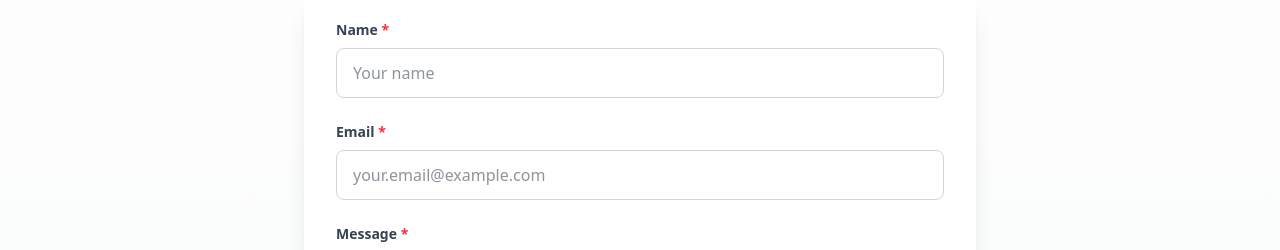
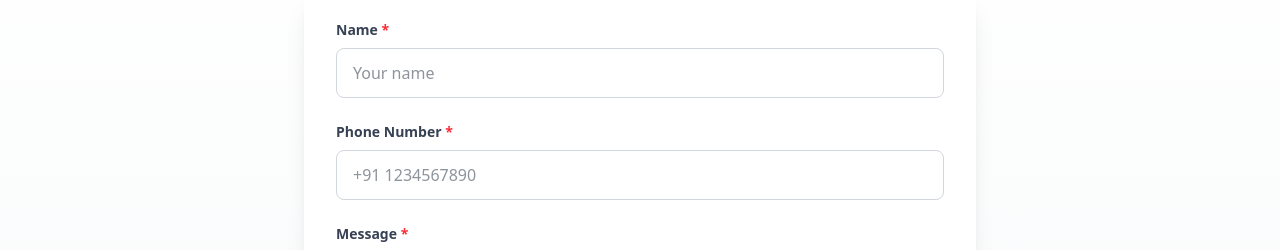
Before and after one commit to digitos-team/Kuber-Biotech-Project-Frontend, a React (Vite) app: page /contact in a window 1280 px wide. Shown: the part 780-1030 px from the top of the page. Built offline with nearby package versions, Linux system fonts and the light colour scheme; no server answers.

Commit message:
Optmze the Frontend

```diff
--- a/src/components/common/WhatsAppBuyButton.jsx
+++ b/src/components/common/WhatsAppBuyButton.jsx
@@ -14,15 +14,14 @@ const WhatsAppBuyButton = ({
     const cleanPhone = phoneNumber.replace(/\D/g, '');
 
     // 2. Prepare the message ✅ FIXED (added backticks)
-    console.log('Product Name:', productName); // Debug log
+
     const defaultMessage = `Hello, I am interested in buying ${productName}. Please provide more details.`;
     const finalMessage = message || defaultMessage;
     const encodedMessage = encodeURIComponent(finalMessage);
-    console.log('Final Message:', finalMessage); // Debug log
 
     // 3. WhatsApp link using api.whatsapp.com for better compatibility
     const whatsappUrl = `https://api.whatsapp.com/send?phone=${cleanPhone}&text=${encodedMessage}`;
-    console.log('WhatsApp URL:', whatsappUrl); // Debug log
+
 
     // 4. Robust Copy to clipboard
     const copyToClipboard = async (text) => {
--- a/src/components/products/productItem.jsx
+++ b/src/components/products/productItem.jsx
@@ -1,11 +1,11 @@
 import React, { useState } from 'react';
 import { CheckCircle, ChevronLeft, ChevronRight } from 'lucide-react';
-import * as LucideIcons from 'lucide-react';
 import WhatsAppBuyButton from '../common/WhatsAppBuyButton';
+import { Leaf, Droplet } from 'lucide-react';
 
 const IconMap = {
-  Leaf: LucideIcons.Leaf,
-  Droplet: LucideIcons.Droplet,
+  Leaf,
+  Droplet,
 };
 
 const ProductItem = ({ name, benefits, iconKey, image, images }) => {
--- a/src/pages/admindashboard.jsx
+++ b/src/pages/admindashboard.jsx
@@ -38,15 +38,18 @@ const AdminDashboard = () => {
     };
 
     useEffect(() => {
-        fetchProducts();
-        fetchContacts();
-        fetchBrochures();
+        Promise.all([
+            fetchProducts(),
+            fetchContacts(),
+            fetchBrochures()
+        ]).catch(error => {
+            console.error("Error loading dashboard data:", error);
+        });
     }, []);
 
     const fetchProducts = async () => {
         try {
             const response = await getAllProducts();
-            console.log("Products API response:", response);
 
             let productsList = [];
             const responseData = response.data?.data || response.data;
@@ -75,7 +78,7 @@ const AdminDashboard = () => {
     const fetchContacts = async () => {
         try {
             const response = await getAllContacts();
-            console.log("Contacts API response:", response);
+
 
             let contactsList = [];
             const responseData = response.data?.data || response.data;
@@ -98,7 +101,7 @@ const AdminDashboard = () => {
     const fetchBrochures = async () => {
         try {
             const response = await getAllBrochures();
-            console.log("Brochures API response:", response);
+
 
             let brochuresList = [];
             const responseData = response.data?.data || response.data;
@@ -629,7 +632,7 @@ const AdminDashboard = () => {
                                                             </span>
                                                         </div>
                                                         <p className="text-sm text-gray-600 mb-2">
-                                                            <span className="font-medium">Email:</span> {getStringValue(contact.email)}
+                                                            <span className="font-medium">Phone:</span> {getStringValue(contact.phone)}
                                                         </p>
                                                         <div className="bg-gray-50 p-3 rounded-md">
                                                             <p className="text-sm font-medium text-gray-700 mb-1">Message:</p>
--- a/src/pages/contact.jsx
+++ b/src/pages/contact.jsx
@@ -11,7 +11,7 @@ const Contact = () => {
 
   const [formData, setFormData] = useState({
     name: "",
-    email: "",
+    phone: "",
     message: ""
   });
 
@@ -45,7 +45,7 @@ const Contact = () => {
       // Reset form
       setFormData({
         name: "",
-        email: "",
+        phone: "",
         message: ""
       });
     } catch (error) {
@@ -175,23 +175,23 @@ const Contact = () => {
                   />
                 </div>
 
-                {/* Email Field */}
+                {/* Phone Field */}
                 <div>
                   <label
-                    htmlFor="email"
+                    htmlFor="phone"
                     className="block text-sm font-semibold text-gray-700 mb-2"
                   >
-                    {lang === "mr" ? "ईमेल" : "Email"} <span className="text-red-500">*</span>
+                    {lang === "mr" ? "फोन नंबर" : "Phone Number"} <span className="text-red-500">*</span>
                   </label>
                   <input
-                    type="email"
-                    id="email"
-                    name="email"
-                    value={formData.email}
+                    type="tel"
+                    id="phone"
+                    name="phone"
+                    value={formData.phone}
                     onChange={handleInputChange}
                     required
                     className="w-full px-4 py-3 border border-gray-300 rounded-lg focus:outline-none focus:ring-2 focus:ring-green-500 focus:border-transparent transition-all duration-200"
-                    placeholder={lang === "mr" ? "तुमचा ईमेल" : "your.email@example.com"}
+                    placeholder={lang === "mr" ? "तुमचा फोन नंबर" : "+91 1234567890"}
                   />
                 </div>
 
--- a/src/pages/home.jsx
+++ b/src/pages/home.jsx
@@ -1,16 +1,16 @@
 import React from 'react';
-import * as LucideIcons from 'lucide-react';
+import { Leaf, Droplet, Scale, Zap, CheckCircle } from 'lucide-react';
 import { useLanguage } from '../context/LanguageContext';
 import { getContent } from '../utils/content';
 import { Link } from 'react-router-dom';
 
 // Map string icon names from content.js to Lucide components
 const IconMap = {
-  Leaf: LucideIcons.Leaf,
-  Droplet: LucideIcons.Droplet,
-  Scale: LucideIcons.Scale,
-  Zap: LucideIcons.Zap,
-  CheckCircle: LucideIcons.CheckCircle
+  Leaf,
+  Droplet,
+  Scale,
+  Zap,
+  CheckCircle
 };
 
 const Home = () => {
--- a/src/pages/products.jsx
+++ b/src/pages/products.jsx
@@ -1,4 +1,4 @@
-import React, { useState, useEffect } from 'react';
+import React, { useState, useEffect, useMemo } from 'react';
 import { useLanguage } from '../context/LanguageContext';
 import { getContent } from '../utils/content';
 import ProductItem from '../components/products/productItem';
@@ -15,9 +15,7 @@ const Products = () => {
   useEffect(() => {
     const fetchProducts = async () => {
       try {
-        // Fetch ALL data (both languages) with cache busting
-        const response = await getAllProducts(1, 100, null, Date.now());
-        console.log("Products API response:", response);
+        const response = await getAllProducts(1, 100, lang);
 
         let productsList = [];
         const responseData = response.data?.data || response.data;
@@ -44,8 +42,25 @@ const Products = () => {
     };
 
     fetchProducts();
-  }, []); // Run ONCE on mount (no language dependency needed)
+  }, [lang]);
 
+  // ✅ Filter helper function
+  const getCategoryEn = (p) => p.category?.en || p.category || "";
+
+  // ✅ Memoize filtered products (BEFORE early returns)
+  const granuleProducts = useMemo(
+    () => products.filter(p => getCategoryEn(p) === 'Granule Products'),
+    [products]
+  );
+
+  const liquidProducts = useMemo(
+    () => products.filter(p => getCategoryEn(p) === 'Liquid Products'),
+    [products]
+  );
+
+  const displayedProducts = activeCategory === 'Granule Products' ? granuleProducts : liquidProducts;
+
+  // ✅ Early returns AFTER all hooks
   if (loading) {
     return (
       <div className="min-h-screen flex items-center justify-center">
@@ -61,16 +76,6 @@ const Products = () => {
       </div>
     );
   }
-
-  // Filter based on "en" category (database always stores { en: "Granule Products", mr: "..." })
-  // We use .en or check if category is object
-  const getCategoryEn = (p) => p.category?.en || p.category || "";
-
-  const granuleProducts = products.filter(p => getCategoryEn(p) === 'Granule Products');
-  const liquidProducts = products.filter(p => getCategoryEn(p) === 'Liquid Products');
-
-  // Determine which products to show based on active tab
-  const displayedProducts = activeCategory === 'Granule Products' ? granuleProducts : liquidProducts;
 
   return (
     <section className="py-12 md:py-16 bg-gray-50">
@@ -108,7 +113,6 @@ const Products = () => {
             {displayedProducts.length > 0 ? (
               <div className="grid sm:grid-cols-2 lg:grid-cols-3 gap-4 md:gap-8 animate-fadeIn">
                 {displayedProducts.map((item, index) => {
-                  // Select language content safely
                   const displayName = item.name?.[lang] || item.name?.en || item.name || "Product";
                   const displayDesc = item.description?.[lang] || item.description?.en || item.description || "";
 
@@ -118,7 +122,6 @@ const Products = () => {
                       name={displayName}
                       benefits={displayDesc ? [displayDesc] : []}
                       iconKey={activeCategory === 'Granule Products' ? "Leaf" : "Droplet"}
-
                       images={item.images}
                       image={item.image}
                     />
```
